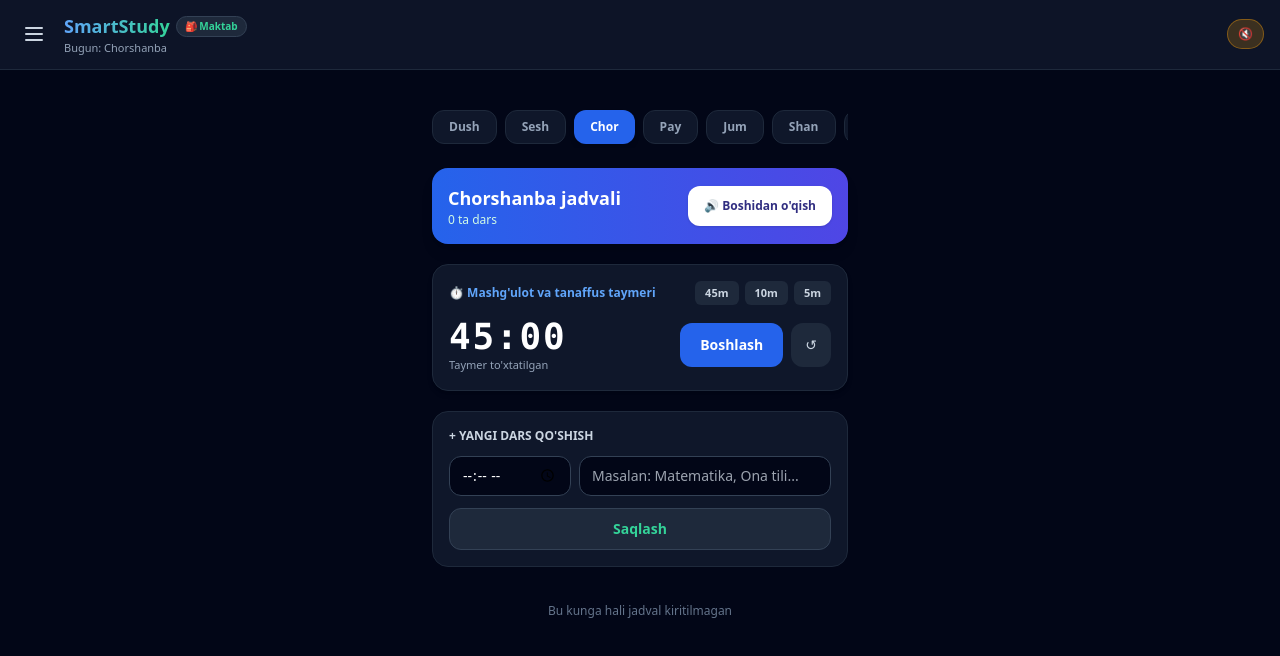
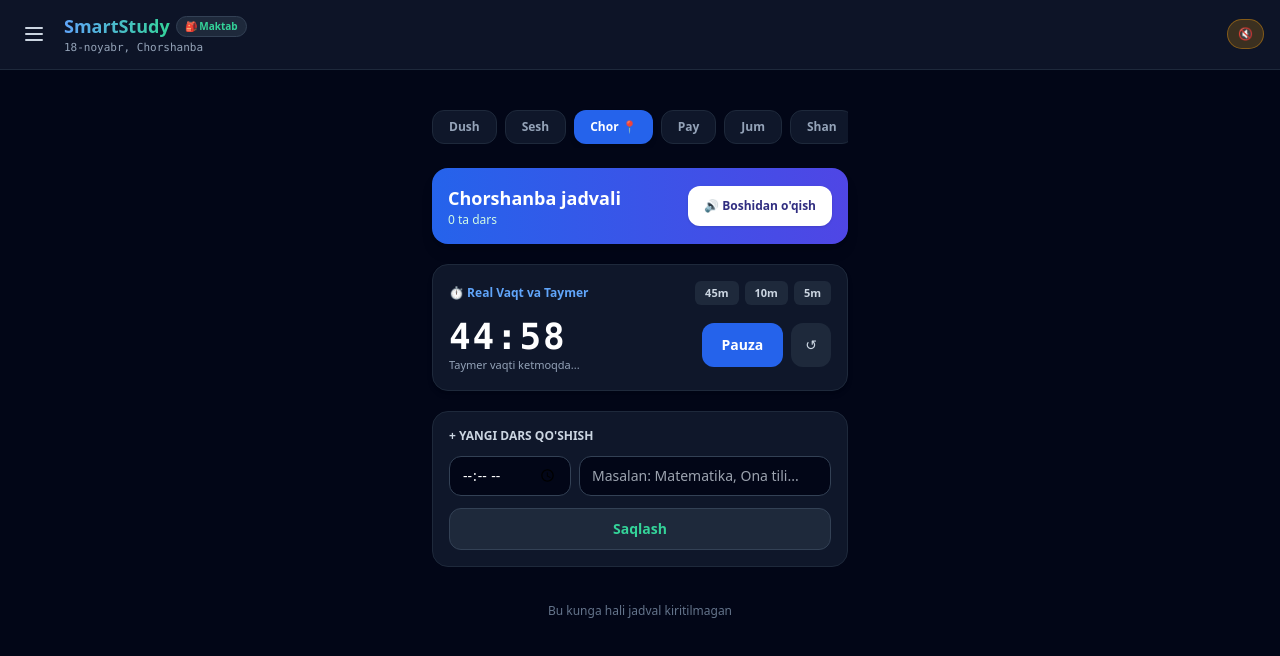
Before and after one commit to nazarovobod002-hash/SmartStudy, a plain HTML site: page index.html in a window 1280 px wide. Both pictures are taken after a click on the button "45m". Drawn offline with nearby package versions, Linux system fonts and the light colour scheme.

Commit message:
Update index.html

```diff
--- a/index.html
+++ b/index.html
@@ -4,13 +4,13 @@
     <meta charset="UTF-8">
     <meta name="viewport" content="width=device-width, initial-scale=1.0, maximum-scale=1.0, user-scalable=no">
     <meta name="theme-color" content="#0f172a">
-    <title>SmartStudy - Bog'cha, Maktab va Talaba</title>
+    <title>SmartStudy - Real Vaqt & Kalendar</title>
     <script src="https://cdn.tailwindcss.com"></script>
     <link rel="manifest" href="manifest.json">
 </head>
 <body class="bg-slate-950 text-slate-100 min-h-screen pb-10 font-sans select-none">
 
-    <!-- Yuqori panel -->
+    <!-- Yuqori panel: Real vaqt soati va Kalendar ma'lumoti bilan -->
     <header class="bg-slate-900/90 backdrop-blur-md sticky top-0 z-20 border-b border-slate-800 px-4 py-3 flex justify-between items-center">
         <div class="flex items-center gap-3">
             <button onclick="toggleMenu()" class="text-slate-300 hover:text-white p-1.5 focus:outline-none active:scale-95 transition">
@@ -27,7 +27,8 @@
                         🎓 Talaba
                     </span>
                 </div>
-                <p id="todayInfo" class="text-[11px] text-slate-400">Yuklanmoqda...</p>
+                <!-- Real vaqt va kalendar matni -->
+                <p id="todayInfo" class="text-[11px] text-slate-400 font-mono">Yuklanmoqda...</p>
             </div>
         </div>
 
@@ -51,7 +52,7 @@
                     <button onclick="toggleMenu()" class="text-slate-400 hover:text-white text-base px-2 py-1">✕</button>
                 </div>
 
-                <!-- 1. Foydalanuvchi toifasi (Bog'cha / Maktab / Talaba) -->
+                <!-- 1. Foydalanuvchi toifasi -->
                 <div class="space-y-2">
                     <label id="t-menu-role" class="text-xs text-slate-400 font-semibold block">Kim uchun (Rejim):</label>
                     <div class="grid grid-cols-1 gap-2">
@@ -91,7 +92,7 @@
             </div>
 
             <div class="border-t border-slate-800 pt-3 text-center">
-                <p class="text-[10px] text-slate-500">SmartStudy Universal v3.0</p>
+                <p class="text-[10px] text-slate-500">SmartStudy Live v3.1</p>
             </div>
         </div>
         <div class="absolute inset-0 -z-10" onclick="toggleMenu()"></div>
@@ -135,7 +136,7 @@
             </div>
         </div>
 
-        <!-- Hafta kunlari tablari -->
+        <!-- Hafta kunlari va Kalendar tablari -->
         <div class="flex gap-2 overflow-x-auto py-1" id="daysTabs"></div>
 
         <!-- Ovozli o'qish paneli -->
@@ -161,16 +162,17 @@
             </div>
         </div>
 
-        <!-- Moslashuvchan Taymer (Bog'cha 15m / Maktab 45m / Talaba 80m) -->
+        <!-- Real Vaqt Soati va Taymer paneli -->
         <div class="bg-slate-900 border border-slate-800 rounded-2xl p-4 shadow-md">
             <div class="flex justify-between items-center mb-2">
-                <span id="t-timer-title" class="text-xs font-semibold text-blue-400">⏱ Mashg'ulot taymeri</span>
+                <span id="t-timer-title" class="text-xs font-semibold text-blue-400">⏱ Vaqt va Taymer</span>
                 <div class="flex gap-1.5" id="timerPresets"></div>
             </div>
             <div class="flex items-center justify-between mt-3">
                 <div>
-                    <div id="timerDisplay" class="text-4xl font-mono font-bold text-white tracking-wider">45:00</div>
-                    <p id="activeSubject" class="text-[11px] text-slate-400">Taymer to'xtatilgan</p>
+                    <!-- Jonli soat va taymer raqami -->
+                    <div id="timerDisplay" class="text-4xl font-mono font-bold text-white tracking-wider">00:00:00</div>
+                    <p id="activeSubject" class="text-[11px] text-slate-400">Jonli real vaqt soati</p>
                 </div>
                 <div class="flex gap-2">
                     <button id="startBtn" onclick="toggleTimer()" class="bg-blue-600 text-white font-bold text-sm px-5 py-3 rounded-xl">Boshlash</button>
@@ -195,7 +197,7 @@
     </main>
 
     <script>
-        // 0 dan 59 gacha sonlarni SOF O'ZBEKCHA SO'ZGA o'giruvchi funksiya (ruscha talaffuzni 100% yo'qotadi)
+        // Sonlarni so'zga o'giruvchi funksiyalar (100% o'zbekcha talaffuz uchun)
         function uzbekNumberToWords(num) {
             num = parseInt(num, 10);
             if (isNaN(num) || num === 0) return "nol";
@@ -207,13 +209,11 @@
             return (tens[t] + (o > 0 ? " " + ones[o] : "")).trim();
         }
 
-        // O'zbekcha tartib sonlar (1-dars -> birinchi dars)
         function uzbekOrdinal(num) {
             const ordinals = ["", "birinchi", "ikkinchi", "uchinchi", "to'rtinchi", "beshinchi", "oltinchi", "yettinchi", "sakkizinchi", "to'qqizinchi", "o'ninchi", "o'n birinchi", "o'n ikkinchi"];
             return ordinals[num] || (uzbekNumberToWords(num) + "-inchi");
         }
 
-        // Vaqtni (08:30) sof o'zbekcha matnga o'girish
         function formatUzbekTimeSpeech(timeStr) {
             const [hStr, mStr] = timeStr.split(':');
             const h = parseInt(hStr, 10);
@@ -251,9 +251,9 @@
                 readStart: "🔊 Boshidan o'qish",
                 readingNow: "Hozir o'qilmoqda:",
                 nextBtn: "Keyingisi ➡️",
-                timerTitle: "⏱ Mashg'ulot va tanaffus taymeri",
-                timerStopped: "Taymer to'xtatilgan",
-                timerRunning: "Vaqt ketmoqda...",
+                timerTitle: "⏱ Real Vaqt va Taymer",
+                timerStopped: "Jonli soat ishlamoqda",
+                timerRunning: "Taymer vaqti ketmoqda...",
                 start: "Boshlash",
                 pause: "Pauza",
                 resume: "Davom etish",
@@ -269,7 +269,8 @@
                     { id: 6, short: "Shan", full: "Shanba" },
                     { id: 0, short: "Yak", full: "Yakshanba" }
                 ],
-                voiceAudioOn: "Ovozli yordamchi faollashtirildi.",
+                months: ["yanvar", "fevral", "mart", "aprel", "may", "iyun", "iyul", "avgust", "sentabr", "oktabr", "noyabr", "dekabr"],
+                voiceAudioOn: "Ovozli yordamchi va real vaqt soati faollashtirildi.",
                 voiceNoLessons: "Bugun jadval bo'sh.",
                 voiceAllDone: "Bugungi barcha mashg'ulotlar tugadi.",
                 voiceSaved: "Muvaffaqiyatli saqlandi.",
@@ -306,8 +307,8 @@
                 readStart: "🔊 Читать сначала",
                 readingNow: "Сейчас читается:",
                 nextBtn: "Далее ➡️",
-                timerTitle: "⏱ Таймер занятия и перемены",
-                timerStopped: "Таймер остановлен",
+                timerTitle: "⏱ Реальное время и Таймер",
+                timerStopped: "Живые часы работают",
                 timerRunning: "Таймер запущен...",
                 start: "Старт",
                 pause: "Пауза",
@@ -324,7 +325,8 @@
                     { id: 6, short: "Сб", full: "Суббота" },
                     { id: 0, short: "Вс", full: "Воскресенье" }
                 ],
-                voiceAudioOn: "Голосовой помощник активирован.",
+                months: ["января", "февраля", "марта", "апреля", "мая", "июня", "июля", "августа", "сентября", "октября", "ноября", "декабря"],
+                voiceAudioOn: "Голосовой помощник и живые часы активированы.",
                 voiceNoLessons: "На сегодня расписание пусто.",
                 voiceAllDone: "Все занятия на сегодня прочитаны.",
                 voiceSaved: "Успешно сохранено.",
@@ -357,8 +359,8 @@
                 readStart: "🔊 Read from start",
                 readingNow: "Currently reading:",
                 nextBtn: "Next ➡️",
-                timerTitle: "⏱ Study & Break Timer",
-                timerStopped: "Timer stopped",
+                timerTitle: "⏱ Real-Time & Timer",
+                timerStopped: "Live clock running",
                 timerRunning: "Timer is running...",
                 start: "Start",
                 pause: "Pause",
@@ -375,7 +377,8 @@
                     { id: 6, short: "Sat", full: "Saturday" },
                     { id: 0, short: "Sun", full: "Sunday" }
                 ],
-                voiceAudioOn: "Voice assistant activated.",
+                months: ["January", "February", "March", "April", "May", "June", "July", "August", "September", "October", "November", "December"],
+                voiceAudioOn: "Voice assistant and live clock activated.",
                 voiceNoLessons: "There are no items scheduled today.",
                 voiceAllDone: "All items for today are finished.",
                 voiceSaved: "Successfully saved.",
@@ -386,7 +389,6 @@
             }
         };
 
-        // Har bir rejim uchun taymer tugmalari va banner ranglari
         const roleConfigs = {
             kindergarten: {
                 defaultMins: 15,
@@ -429,8 +431,8 @@
         let currentLang = localStorage.getItem('smartstudy_lang') || 'uz';
         let currentRole = localStorage.getItem('smartstudy_role') || 'school';
 
-        const todayObj = new Date();
-        const realTodayId = todayObj.getDay();
+        const realDateObj = new Date();
+        const realTodayId = realDateObj.getDay();
         let selectedDayId = realTodayId;
         let audioActive = false;
         let lastCheckedMinute = "";
@@ -438,7 +440,11 @@
         let currentReadingIndex = 0;
         let activeReadingList = [];
 
-        // Har bir rejim uchun alohida jadval saqlanadi
+        // Taymer rejimi o'zgaruvchilari
+        let timerModeActive = false;
+        let targetEndTime = 0;
+        let timerInterval = null;
+
         function getStorageKey() {
             return `smartstudy_data_${currentRole}`;
         }
@@ -469,7 +475,7 @@
             localStorage.setItem('smartstudy_role', role);
             weeklyData = loadRoleData();
             stopReadingPanel();
-            setTimer(roleConfigs[role].defaultMins);
+            resetTimer();
             applyUI();
         }
 
@@ -485,7 +491,6 @@
             const rConf = roleConfigs[currentRole];
             const rLang = t.roles[currentRole];
 
-            // Menyu ichidagi rejim tugmalarini yangilash
             ['kindergarten', 'school', 'student'].forEach(r => {
                 const btn = document.getElementById(`role-${r}`);
                 if (r === currentRole) {
@@ -495,7 +500,6 @@
                 }
             });
 
-            // Menyu ichidagi til tugmalarini yangilash
             ['uz', 'ru', 'en'].forEach(l => {
                 const btn = document.getElementById(`m-lang-${l}`);
                 if (l === currentLang) {
@@ -505,7 +509,6 @@
                 }
             });
 
-            // HEMIS tugmasini faqat Talaba rejimida ko'rsatish
             const hemisBtn = document.getElementById('hemisHeaderBtn');
             const hemisCard = document.getElementById('hemisCard');
             if (currentRole === 'student') {
@@ -515,23 +518,20 @@
                 hemisCard.classList.add('hidden');
             }
 
-            // Rejim badge va banner rangini yangilash
             document.getElementById('roleBadge').innerText = rLang.badge;
             document.getElementById('heroBanner').className = rConf.bannerClass;
             document.getElementById('t-read-start').className = rConf.btnTextClass;
 
-            // Taymer preset tugmalarini chizish
             const presetsBox = document.getElementById('timerPresets');
             presetsBox.innerHTML = '';
             rConf.presets.forEach(mins => {
                 const b = document.createElement('button');
-                b.onclick = () => setTimer(mins);
+                b.onclick = () => startCustomTimer(mins);
                 b.className = "text-[11px] bg-slate-800 hover:bg-slate-700 px-2.5 py-1 rounded-md text-slate-300 font-semibold";
                 b.innerText = `${mins}m`;
                 presetsBox.appendChild(b);
             });
 
-            // Barcha matnlarni tarjima qilish
             document.getElementById('t-menu-title').innerText = t.menuTitle;
             document.getElementById('t-menu-role').innerText = t.menuRole;
             document.getElementById('t-menu-lang').innerText = t.menuLang;
@@ -543,8 +543,8 @@
             document.getElementById('t-role-st-name').innerText = t.roles.student.name;
             document.getElementById('t-role-st-desc').innerText = t.roles.student.desc;
 
-            const todayObjLang = t.days.find(d => d.id === realTodayId);
-            document.getElementById('todayInfo').innerText = `${t.todayPrefix}: ${todayObjLang.full}`;
+            updateLiveClockAndCalendar();
+
             document.getElementById('t-hemis-title').innerText = t.hemisTitle;
             document.getElementById('t-close').innerText = t.close;
             document.getElementById('t-hemis-domain-lbl').innerText = t.hemisDomainLbl;
@@ -555,14 +555,34 @@
             document.getElementById('t-reading-now').innerText = t.readingNow;
             document.getElementById('t-next-btn').innerText = t.nextBtn;
             document.getElementById('t-timer-title').innerText = t.timerTitle;
-            document.getElementById('activeSubject').innerText = timerRunning ? t.timerRunning : t.timerStopped;
-            document.getElementById('startBtn').innerText = timerRunning ? t.pause : t.start;
             document.getElementById('t-add-title').innerText = rLang.addTitle;
             document.getElementById('lessonName').placeholder = rLang.placeholder;
             document.getElementById('t-save-btn').innerText = t.saveBtn;
 
             renderTabs();
             renderLessons();
+        }
+
+        // Real vaqt soati va kalendarni yangilash funksiyasi
+        function updateLiveClockAndCalendar() {
+            const t = translations[currentLang];
+            const now = new Date();
+            const dayName = t.days.find(d => d.id === now.getDay()).full;
+            const monthName = t.months[now.getMonth()];
+            const dateNum = now.getDate();
+
+            // Kalendar matni (Masalan: 18-noyabr, Chorshanba)
+            document.getElementById('todayInfo').innerText = `${dateNum}-${monthName}, ${dayName}`;
+
+            // Agar taymer ishlamayotgan bo'lsa, ekran bosh ekran soatini (HH:MM:SS) ko'rsatib turadi
+            if (!timerModeActive) {
+                const hh = now.getHours().toString().padStart(2, '0');
+                const mm = now.getMinutes().toString().padStart(2, '0');
+                const ss = now.getSeconds().toString().padStart(2, '0');
+                document.getElementById('timerDisplay').innerText = `${hh}:${mm}:${ss}`;
+                document.getElementById('activeSubject').innerText = t.timerStopped;
+                document.getElementById('startBtn').innerText = t.start;
+            }
         }
 
         function togglePasswordVisibility() {
@@ -710,8 +730,10 @@
                     renderTabs();
                     renderLessons();
                 };
-                btn.className = `flex-shrink-0 px-4 py-2 rounded-xl text-xs font-bold transition ${day.id === selectedDayId ? 'bg-blue-600 text-white shadow-md' : 'bg-slate-900 text-slate-400 border border-slate-800'}`;
-                btn.innerText = day.short;
+                // Agar bugungi kun bo'lsa, maxsus ramka beramiz
+                const isToday = day.id === realTodayId;
+                btn.className = `flex-shrink-0 px-4 py-2 rounded-xl text-xs font-bold transition ${day.id === selectedDayId ? 'bg-blue-600 text-white shadow-md' : (isToday ? 'bg-slate-900 text-emerald-400 border border-emerald-500/40' : 'bg-slate-900 text-slate-400 border border-slate-800')}`;
+                btn.innerText = `${day.short} ${isToday ? '📍' : ''}`;
                 container.appendChild(btn);
             });
         }
@@ -813,10 +835,86 @@
             renderLessons();
         }
 
+        // Taymer va real vaqtni boshqarish funksiyalari
+        function startCustomTimer(mins) {
+            clearInterval(timerInterval);
+            timerModeActive = true;
+            targetEndTime = Date.now() + mins * 60 * 1000;
+            updateTimerCountdownView(mins * 60);
+            const t = translations[currentLang];
+            document.getElementById('startBtn').innerText = t.pause;
+            document.getElementById('activeSubject').innerText = t.timerRunning;
+            speakText(t.voiceTimerStart);
+            runCountdownInterval();
+        }
+
+        function toggleTimer() {
+            const t = translations[currentLang];
+            if (timerModeActive) {
+                // Pauza qilish
+                clearInterval(timerInterval);
+                timerModeActive = false;
+                document.getElementById('startBtn').innerText = t.resume;
+                document.getElementById('activeSubject').innerText = t.timerStopped;
+            } else {
+                // Davom etish yoki yangidan boshlash
+                const defaultM = roleConfigs[currentRole].defaultMins;
+                if (!targetEndTime || targetEndTime <= Date.now()) {
+                    targetEndTime = Date.now() + defaultM * 60 * 1000;
+                }
+                timerModeActive = true;
+                document.getElementById('startBtn').innerText = t.pause;
+                document.getElementById('activeSubject').innerText = t.timerRunning;
+                speakText(t.voiceTimerStart);
+                runCountdownInterval();
+            }
+        }
+
+        function runCountdownInterval() {
+            clearInterval(timerInterval);
+            timerInterval = setInterval(() => {
+                const remainingSec = Math.round((targetEndTime - Date.now()) / 1000);
+                if (remainingSec > 0) {
+                    updateTimerCountdownView(remainingSec);
+                } else {
+                    clearInterval(timerInterval);
+                    timerModeActive = false;
+                    updateTimerCountdownView(0);
+                    const t = translations[currentLang];
+                    document.getElementById('startBtn').innerText = t.start;
+                    document.getElementById('activeSubject').innerText = t.timerStopped;
+                    speakText(t.voiceTimerEnd);
+                }
+            }, 1000);
+        }
+
+        function resetTimer() {
+            clearInterval(timerInterval);
+            timerModeActive = false;
+            const defaultM = roleConfigs[currentRole].defaultMins;
+            targetEndTime = Date.now() + defaultM * 60 * 1000;
+            updateLiveClockAndCalendar();
+        }
+
+        function updateTimerCountdownView(totalSec) {
+            const m = Math.floor(totalSec / 60).toString().padStart(2, '0');
+            const s = (totalSec % 60).toString().padStart(2, '0');
+            document.getElementById('timerDisplay').innerText = `${m}:${s}`;
+        }
+
+        // Asosiy har sekundlik va minutlik sikl (Real vaqt soati va Dars eslatmasi)
         setInterval(() => {
-            const t = translations[currentLang];
-            const rLang = t.roles[currentRole];
             const now = new Date();
+
+            // 1. Agar taymer ishlamayotgan bo'lsa, ekran doimo jonli soatni ko'rsatadi
+            if (!timerModeActive) {
+                const hh = now.getHours().toString().padStart(2, '0');
+                const mm = now.getMinutes().toString().padStart(2, '0');
+                const ss = now.getSeconds().toString().padStart(2, '0');
+                document.getElementById('timerDisplay').innerText = `${hh}:${mm}:${ss}`;
+            }
+
+            // 2. Har minutda dars vaqtini tekshirib, o'zbekcha ovozda eslatish
             const currentDay = now.getDay();
             const currentHM = now.getHours().toString().padStart(2, '0') + ":" + now.getMinutes().toString().padStart(2, '0');
             const minuteKey = `${currentRole}-${currentDay}-${currentHM}`;
@@ -826,76 +924,18 @@
                 todaysLessons.forEach(lesson => {
                     if (lesson.time === currentHM && !lesson.done) {
                         lastCheckedMinute = minuteKey;
+                        const t = translations[currentLang];
+                        const rLang = t.roles[currentRole];
                         speakText(t.voiceAlert(lesson.time, lesson.name, rLang.itemWord));
                     }
                 });
             }
         }, 1000);
 
-        let targetEndTime = 0;
-        let timerRunning = false;
-        let timerInterval = null;
+        // Har soatda kalendarni yangilab turish uchun
+        setInterval(updateLiveClockAndCalendar, 60000);
 
-        function setTimer(mins) {
-            const t = translations[currentLang];
-            clearInterval(timerInterval);
-            timerRunning = false;
-            targetEndTime = Date.now() + mins * 60 * 1000;
-            updateTimerView(mins * 60);
-            document.getElementById('startBtn').innerText = t.start;
-            document.getElementById('activeSubject').innerText = t.timerStopped;
-        }
-
-        function toggleTimer() {
-            const t = translations[currentLang];
-            if (timerRunning) {
-                clearInterval(timerInterval);
-                timerRunning = false;
-                document.getElementById('startBtn').innerText = t.resume;
-                document.getElementById('activeSubject').innerText = t.timerStopped;
-            } else {
-                const defaultM = roleConfigs[currentRole].defaultMins;
-                if (!targetEndTime || targetEndTime <= Date.now()) targetEndTime = Date.now() + defaultM * 60 * 1000;
-                timerRunning = true;
-                document.getElementById('startBtn').innerText = t.pause;
-                document.getElementById('activeSubject').innerText = t.timerRunning;
-                speakText(t.voiceTimerStart);
-
-                timerInterval = setInterval(() => {
-                    const remainingSec = Math.round((targetEndTime - Date.now()) / 1000);
-                    if (remainingSec > 0) {
-                        updateTimerView(remainingSec);
-                    } else {
-                        clearInterval(timerInterval);
-                        timerRunning = false;
-                        updateTimerView(0);
-                        document.getElementById('startBtn').innerText = t.start;
-                        document.getElementById('activeSubject').innerText = t.timerStopped;
-                        speakText(t.voiceTimerEnd);
-                    }
-                }, 1000);
-            }
-        }
-
-        function resetTimer() {
-            const t = translations[currentLang];
-            const defaultM = roleConfigs[currentRole].defaultMins;
-            clearInterval(timerInterval);
-            timerRunning = false;
-            targetEndTime = Date.now() + defaultM * 60 * 1000;
-            updateTimerView(defaultM * 60);
-            document.getElementById('startBtn').innerText = t.start;
-            document.getElementById('activeSubject').innerText = t.timerStopped;
-        }
-
-        function updateTimerView(totalSec) {
-            const m = Math.floor(totalSec / 60).toString().padStart(2, '0');
-            const s = (totalSec % 60).toString().padStart(2, '0');
-            document.getElementById('timerDisplay').innerText = `${m}:${s}`;
-        }
-
-        // Boshlang'ich holatni yuklash
-        setTimer(roleConfigs[currentRole].defaultMins);
+        // Boshlang'ich yuklash
         applyUI();
     </script>
 </body>
```
